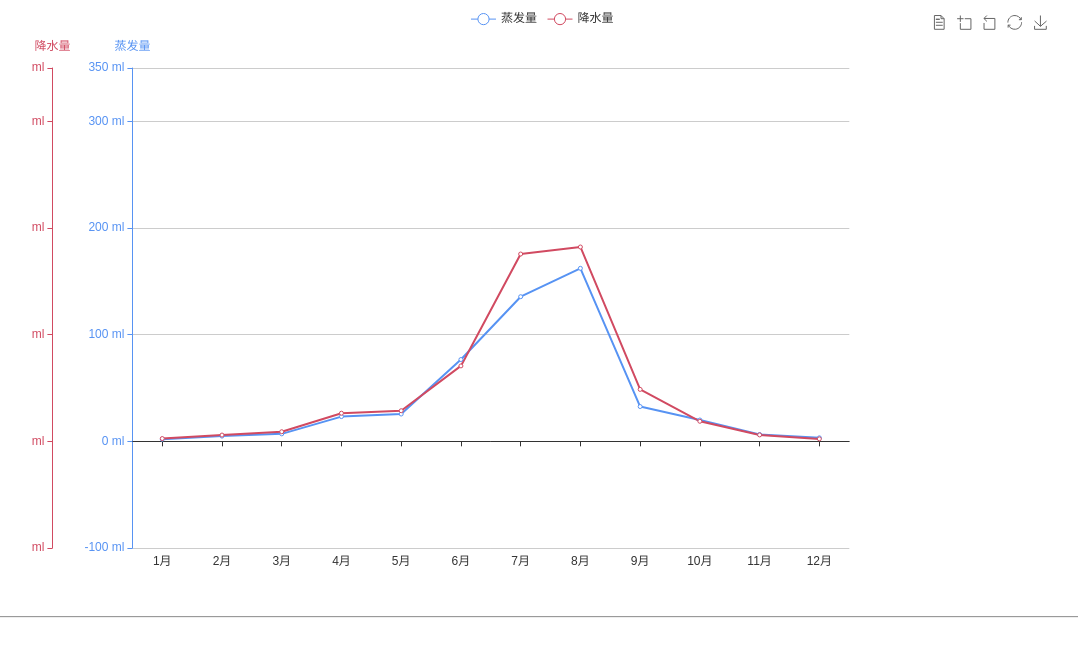
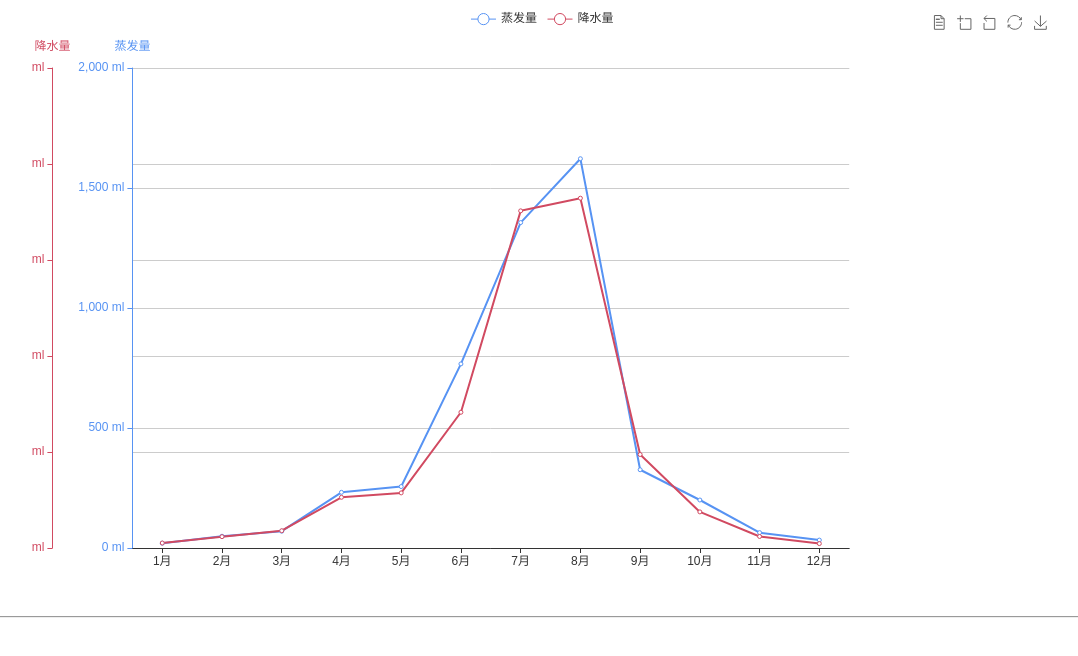
Before and after one commit to kuyin123/multipleYaxis, a plain HTML site: page index.html in a window 1280 px wide. Shown: the top 656 px of the page, without its empty margins (98-1176 px from the left). Drawn offline with Linux system fonts and the light colour scheme.

Commit message:
提交更新

```diff
--- a/index.html
+++ b/index.html
@@ -35,9 +35,7 @@
   //app.title = '多 Y 轴示例';
 
   var colors = ['#5793f3', '#d14a61', '#675bba'];
-  myChart.setOption(
-
-    option = {
+  myChart.setOption(option = {
       color: colors,
 
       tooltip: {
@@ -66,6 +64,9 @@
           }
         }
       },
+      dataZoom: [{
+        type: 'inside'
+      }],
       legend: {
         data: ['蒸发量', '降水量']
       },
@@ -79,8 +80,8 @@
       yAxis: [{
         type: 'value',
         name: '蒸发量',
-        min: 0-100,
-        max: 250+100,
+        min: 0,
+        max: 2000,
         position: 'left',
         axisLine: {
           lineStyle: {
@@ -93,8 +94,8 @@
       }, {
         type: 'value',
         name: '降水量',
-        min: 0-100,
-        max: 250+100,
+        min: 0,
+        max: 250,
         position: 'left',
         offset: 80,
         axisLine: {
@@ -109,15 +110,14 @@
       series: [{
         name: '蒸发量',
         type: 'line',
-        data: [2.0, 4.9, 7.0, 23.2, 25.6, 76.7, 135.6, 162.2, 32.6, 20.0, 6.4, 3.3]
+        data: [20, 49, 70, 232, 256, 767, 1356, 1622, 326, 200, 64, 33]
       }, {
         name: '降水量',
         type: 'line',
         yAxisIndex: 1,
         data: [2.6, 5.9, 9.0, 26.4, 28.7, 70.7, 175.6, 182.2, 48.7, 18.8, 6.0, 2.3]
       }]
-    }
-  );
+    });
   myChart.on('click', function(params) {
     if (params.componentType === 'markPoint') {
       // 点击到了 markPoint 上
@@ -125,6 +125,7 @@
         // 点击到了 index 为 5 的 series 的 markPoint 上。
       }
     } else if (params.componentType === 'series') {
+    	console.log('series')
       if (params.seriesType === 'graph') {
         if (params.dataType === 'edge') {
           // 点击到了 graph 的 edge（边）上。
```
